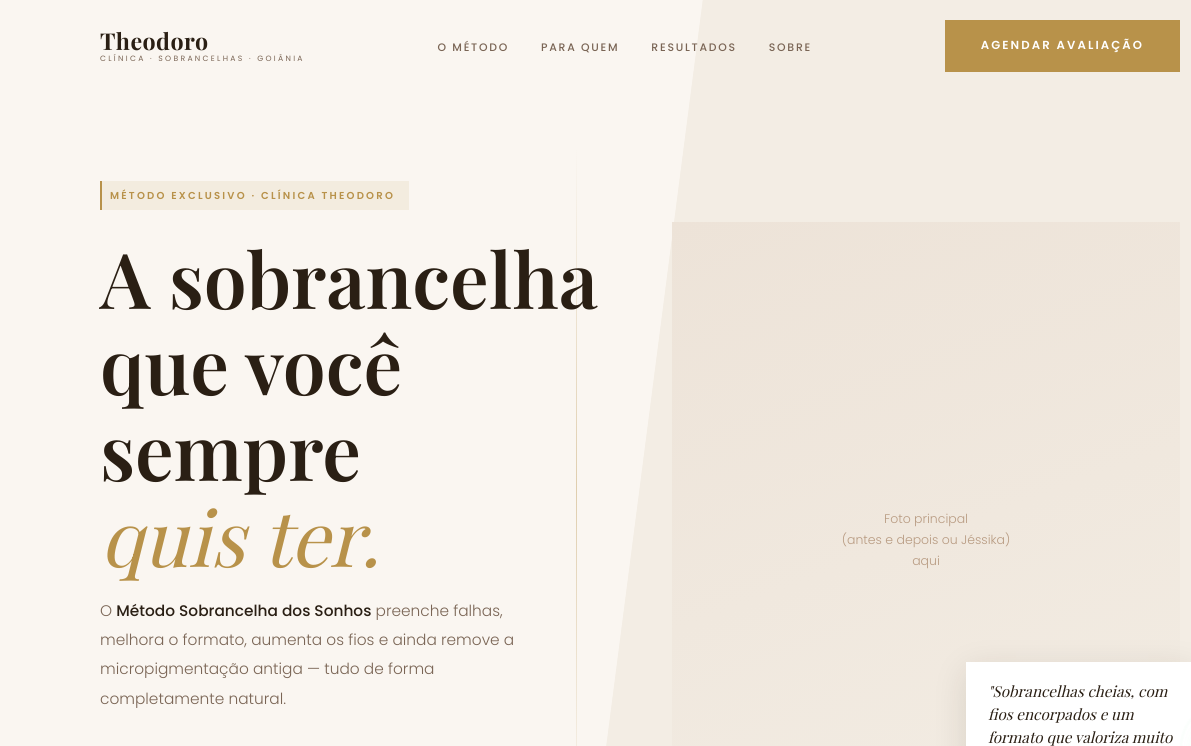
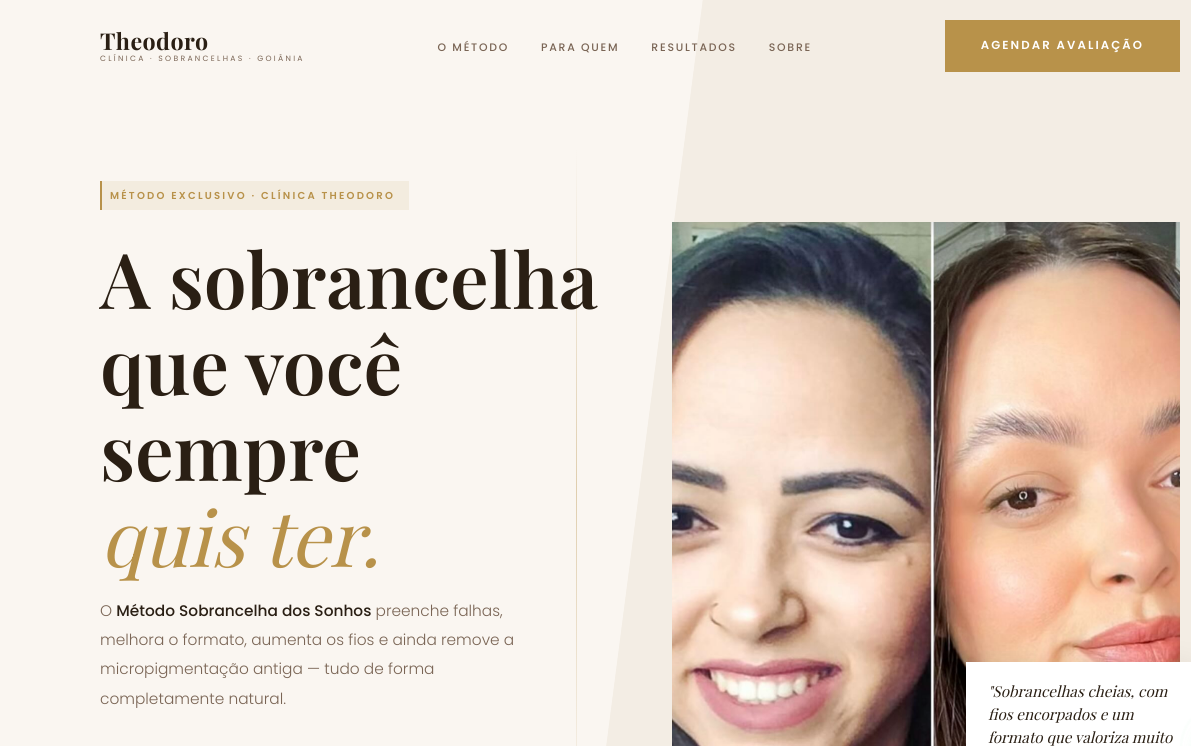
Before and after one commit to gusthavoabreu/theodoro-beauty, a plain HTML site: page index.html in a window 1280 px wide. Shown: the top 746 px of the page, 0-1191 px from the left. Drawn offline with nearby package versions, Linux system fonts and the light colour scheme; a web font is replaced by a local one.

Commit message:
Adiciona foto hero antes/depois

```diff
--- a/index.html
+++ b/index.html
@@ -923,13 +923,7 @@
 
       <div class="hero-visual">
         <div class="hero-frame">
-          <!--
-            SUBSTITUA pela foto principal (antes/depois ou Jéssika):
-            <img src="imagens/hero.jpg" alt="Método Sobrancelha dos Sonhos" />
-          -->
-          <div class="hero-placeholder">
-            Foto principal<br/>(antes e depois ou Jéssika)<br/>aqui
-          </div>
+          <img src="imagens/hero.jpg" alt="Resultado Método Sobrancelha dos Sonhos — Antes e Depois" />
         </div>
 
         <div class="hero-float">
```
Also changed, not shown: imagens/hero.jpg (added).
